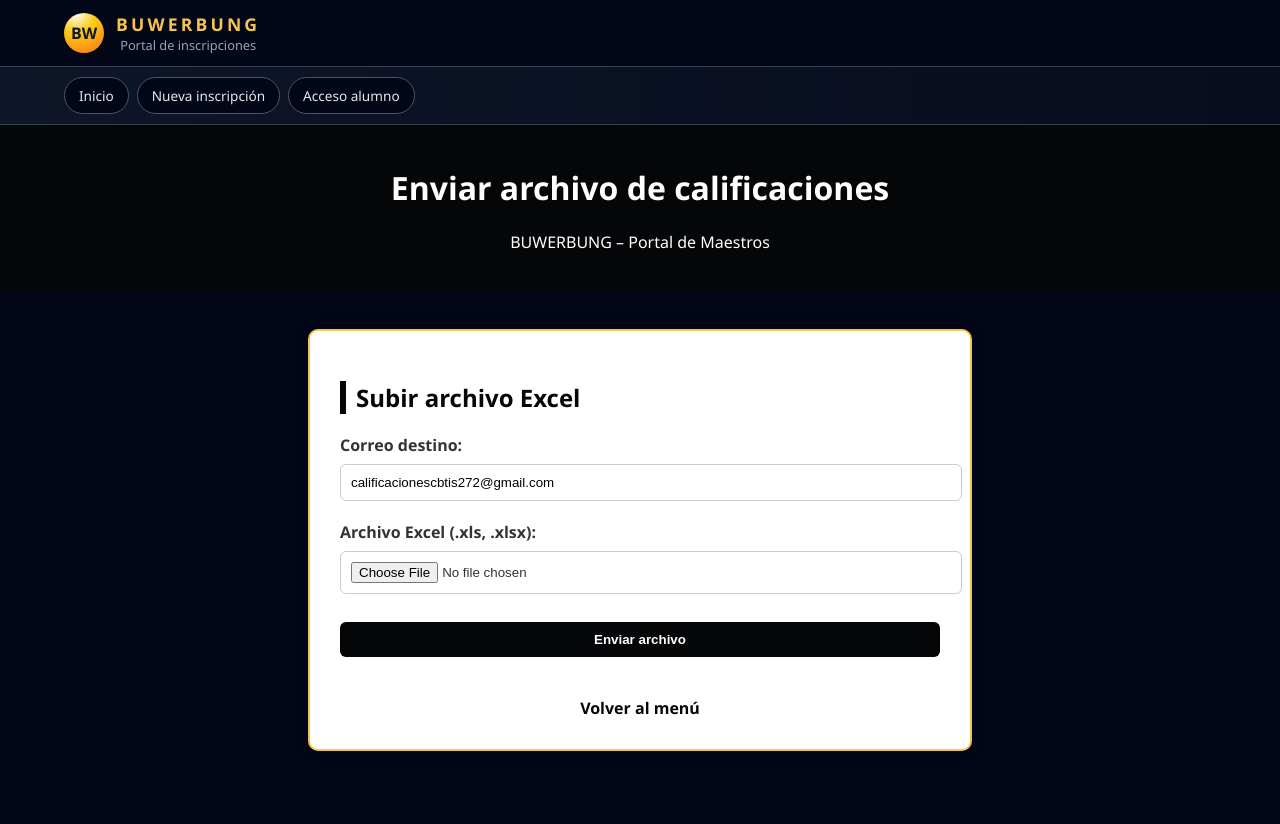
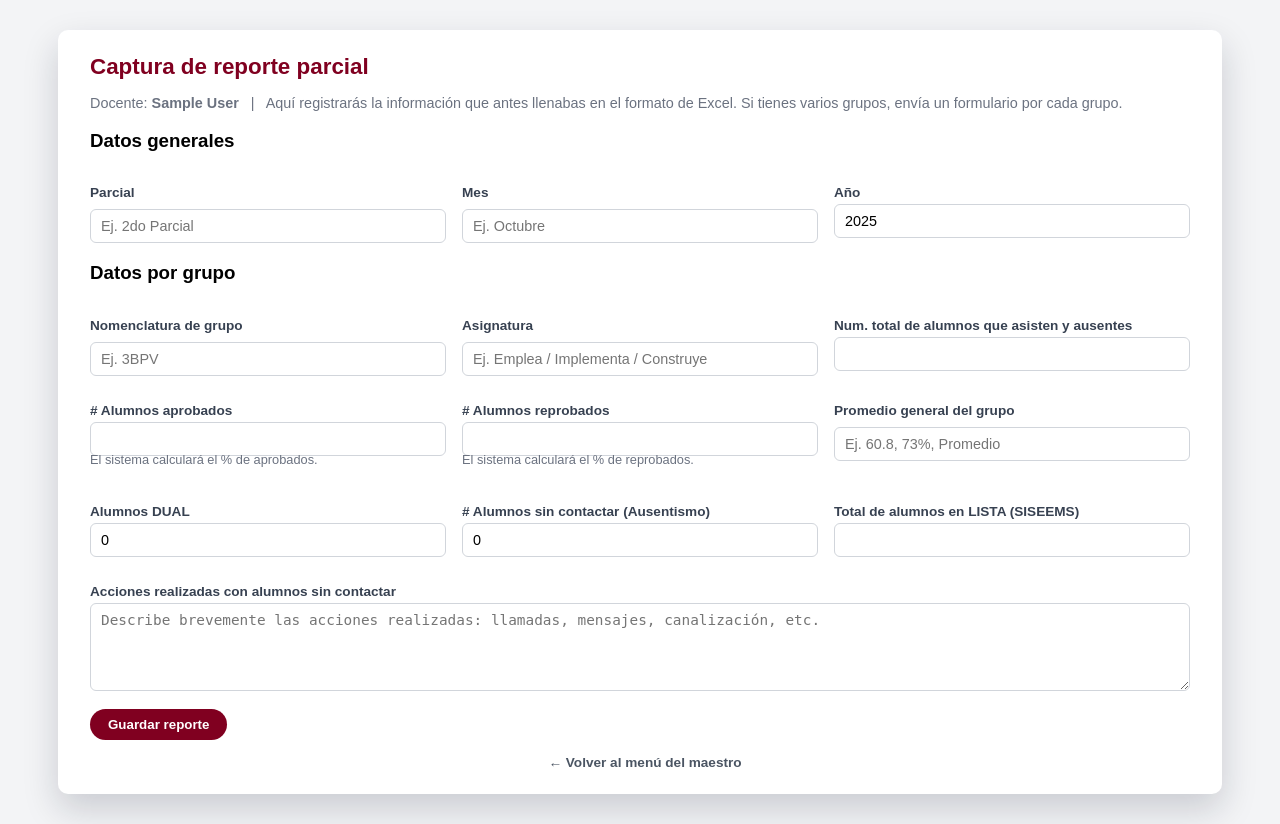
Before and after one commit to gerardotuz/prototipos, a Flask app: page /maestro/subir_excel in a window 1280 px wide. Before the commit the page ends 751 px from the top, so only its background shows below. Run offline with Flask 3, Linux system fonts and the light colour scheme; the visitor is signed in with stand-in values (Sample User, id 1).

Commit message:
Update subir_excel_maestro.html

```diff
--- a/templates/subir_excel_maestro.html
+++ b/templates/subir_excel_maestro.html
@@ -2,124 +2,179 @@
 <html lang="es">
 <head>
     <meta charset="UTF-8">
-  <title>Enviar Excel | Maestros BUWERBUNG</title>
-  <meta name="viewport" content="width=device-width, initial-scale=1">
+    <title>Captura de reporte parcial - BUWERBUNG</title>
+    <link rel="stylesheet" href="{{ url_for('static', filename='estilos.css') }}">
     <style>
-    :root {
-      --vino: #050608;
-      --crema: #020617;
-      --dorado: #f5c44b;
-      --gris: #111827;
-    }
-
         body {
             margin: 0;
-      font-family: 'Segoe UI', sans-serif;
-      background-color: var(--crema);
-      color: #333;
+            font-family: Arial, sans-serif;
+            background: #f3f4f6;
         }
-
-    header {
-      background-color: var(--vino);
-      color: white;
-      padding: 20px;
-      text-align: center;
+        .contenedor {
+            max-width: 1100px;
+            margin: 30px auto;
+            background: #ffffff;
+            border-radius: 10px;
+            box-shadow: 0 15px 35px rgba(15,23,42,0.18);
+            padding: 24px 32px;
         }
-
-    .contenedor {
-      max-width: 600px;
-      margin: 40px auto;
-      background-color: white;
-      border: 2px solid var(--dorado);
-      padding: 30px;
-      border-radius: 10px;
-      box-shadow: 0 0 15px rgba(0,0,0,0.1);
+        h1 {
+            margin-top: 0;
+            color: #800020;
+            font-size: 1.4rem;
         }
-
-    h2 {
-      border-left: 6px solid var(--vino);
-      padding-left: 10px;
-      color: var(--vino);
-      margin-bottom: 20px;
+        .subtitulo {
+            color: #6b7280;
+            font-size: 0.9rem;
         }
-
+        .fila {
+            display: flex;
+            flex-wrap: wrap;
+            gap: 16px;
+            margin-bottom: 12px;
+        }
+        .campo {
+            flex: 1 1 180px;
+            min-width: 180px;
+            display: flex;
+            flex-direction: column;
+        }
         label {
+            font-size: 0.85rem;
+            color: #374151;
+            margin-bottom: 4px;
+        }
+        input[type="text"],
+        input[type="number"],
+        select,
+        textarea {
+            padding: 8px 10px;
+            border-radius: 6px;
+            border: 1px solid #d1d5db;
+            font-size: 0.9rem;
+        }
+        textarea {
+            min-height: 70px;
+            resize: vertical;
+        }
+        .nota {
+            font-size: 0.8rem;
+            color: #6b7280;
+            margin-top: -4px;
+            margin-bottom: 10px;
+        }
+        .botones {
+            margin-top: 18px;
+        }
+        button {
+            padding: 8px 18px;
+            border-radius: 999px;
+            border: none;
+            background: #800020;
+            color: #ffffff;
             font-weight: bold;
-    }
-
-    input, button {
-      width: 100%;
-      padding: 10px;
-      margin-top: 8px;
-      margin-bottom: 20px;
-      border-radius: 6px;
-      border: 1px solid #ccc;
-    }
-
-    button {
-      background-color: var(--vino);
-      color: white;
-      font-weight: bold;
-      border: none;
             cursor: pointer;
         }
-
         button:hover {
-      background-color: #5f0000;
+            background: #5a0015;
         }
-
-    .volver {
-      text-align: center;
-      margin-top: 20px;
-    }
-
-    .volver a {
-      color: var(--vino);
+        a.volver {
+            margin-left: 10px;
+            font-size: 0.85rem;
             text-decoration: none;
-      font-weight: bold;
+            color: #4b5563;
         }
     </style>
 </head>
 <body>
-  <header style="background:#020617;border-bottom:1px solid #374151;padding:12px 5vw;">
-    <div style="display:flex;align-items:center;gap:12px;">
-      <div style="width:40px;height:40px;border-radius:999px;background:radial-gradient(circle at 30% 0%,#ffffff,#facc15 40%,#f97316 100%);display:flex;align-items:center;justify-content:center;font-weight:800;color:#111827;">BW</div>
-      <div>
-        <h1 style="margin:0;font-size:1.1rem;letter-spacing:0.18em;color:#f5c44b;text-transform:uppercase;">BUWERBUNG</h1>
-        <p style="margin:0;font-size:0.8rem;color:#9ca3af;">Portal de inscripciones</p>
+<div class="contenedor">
+    <h1>Captura de reporte parcial</h1>
+    <p class="subtitulo">
+        Docente: <strong>{{ maestro }}</strong> &nbsp; | &nbsp;
+        Aquí registrarás la información que antes llenabas en el formato de Excel.
+        Si tienes varios grupos, envía un formulario por cada grupo.
+    </p>
+
+    <form action="/maestro/enviar_excel" method="POST">
+        <!-- ENCABEZADO GENERAL -->
+        <h3>Datos generales</h3>
+        <div class="fila">
+            <div class="campo">
+                <label for="parcial">Parcial</label>
+                <input type="text" id="parcial" name="parcial" placeholder="Ej. 2do Parcial" required>
             </div>
+            <div class="campo">
+                <label for="mes">Mes</label>
+                <input type="text" id="mes" name="mes" placeholder="Ej. Octubre" required>
             </div>
-  </header>
-  <nav style="background:linear-gradient(90deg,rgba(15,23,42,0.9),rgba(15,23,42,0.4));border-bottom:1px solid #374151;padding:10px 5vw;display:flex;flex-wrap:wrap;gap:8px;">
-    <a href="/" style="padding:8px 14px;border-radius:999px;background:#020617;border:1px solid #4b5563;color:#e5e7eb;text-decoration:none;font-size:0.85rem;">Inicio</a>
-    <a href="/registro" style="padding:8px 14px;border-radius:999px;background:#020617;border:1px solid #4b5563;color:#e5e7eb;text-decoration:none;font-size:0.85rem;">Nueva inscripción</a>
-    <a href="/login" style="padding:8px 14px;border-radius:999px;background:#020617;border:1px solid #4b5563;color:#e5e7eb;text-decoration:none;font-size:0.85rem;">Acceso alumno</a>
-  </nav>
-
-
-<header>
-  <h1>Enviar archivo de calificaciones</h1>
-  <p>BUWERBUNG – Portal de Maestros</p>
-</header>
-
-<div class="contenedor">
-  <h2>Subir archivo Excel</h2>
-
-  <form action="/maestro/enviar_excel" method="POST" enctype="multipart/form-data">
-
-    <label>Correo destino:</label>
-    <input type="email" name="correo" value="calificacionescbtis272@gmail.com" required>
-
-    <label>Archivo Excel (.xls, .xlsx):</label>
-    <input type="file" name="excel" accept=".xls,.xlsx" required>
-
-    <button type="submit">Enviar archivo</button>
-  </form>
-
-  <div class="volver">
-    <a href="/maestro">Volver al menú</a>
+            <div class="campo">
+                <label for="anio">Año</label>
+                <input type="number" id="anio" name="anio" value="2025" required>
             </div>
         </div>
 
+        <!-- DATOS DEL GRUPO (equivalente a la fila del Excel) -->
+        <h3>Datos por grupo</h3>
+        <div class="fila">
+            <div class="campo">
+                <label for="grupo">Nomenclatura de grupo</label>
+                <input type="text" id="grupo" name="grupo" placeholder="Ej. 3BPV" required>
+            </div>
+            <div class="campo">
+                <label for="asignatura">Asignatura</label>
+                <input type="text" id="asignatura" name="asignatura" placeholder="Ej. Emplea / Implementa / Construye" required>
+            </div>
+            <div class="campo">
+                <label for="total_alumnos">Num. total de alumnos que asisten y ausentes</label>
+                <input type="number" id="total_alumnos" name="total_alumnos" min="0" required>
+            </div>
+        </div>
+
+        <div class="fila">
+            <div class="campo">
+                <label for="alumnos_aprobados"># Alumnos aprobados</label>
+                <input type="number" id="alumnos_aprobados" name="alumnos_aprobados" min="0" required>
+                <p class="nota">El sistema calculará el % de aprobados.</p>
+            </div>
+            <div class="campo">
+                <label for="alumnos_reprobados"># Alumnos reprobados</label>
+                <input type="number" id="alumnos_reprobados" name="alumnos_reprobados" min="0" required>
+                <p class="nota">El sistema calculará el % de reprobados.</p>
+            </div>
+            <div class="campo">
+                <label for="promedio_general">Promedio general del grupo</label>
+                <input type="text" id="promedio_general" name="promedio_general" placeholder="Ej. 60.8, 73%, Promedio" required>
+            </div>
+        </div>
+
+        <div class="fila">
+            <div class="campo">
+                <label for="alumnos_dual">Alumnos DUAL</label>
+                <input type="number" id="alumnos_dual" name="alumnos_dual" min="0" value="0" required>
+            </div>
+            <div class="campo">
+                <label for="alumnos_sin_contactar"># Alumnos sin contactar (Ausentismo)</label>
+                <input type="number" id="alumnos_sin_contactar" name="alumnos_sin_contactar" min="0" value="0" required>
+            </div>
+            <div class="campo">
+                <label for="total_en_lista">Total de alumnos en LISTA (SISEEMS)</label>
+                <input type="number" id="total_en_lista" name="total_en_lista" min="0" required>
+            </div>
+        </div>
+
+        <div class="fila">
+            <div class="campo" style="flex:1 1 100%;">
+                <label for="acciones_sin_contactar">Acciones realizadas con alumnos sin contactar</label>
+                <textarea id="acciones_sin_contactar" name="acciones_sin_contactar"
+                          placeholder="Describe brevemente las acciones realizadas: llamadas, mensajes, canalización, etc."></textarea>
+            </div>
+        </div>
+
+        <div class="botones">
+            <button type="submit">Guardar reporte</button>
+            <a href="/maestro" class="volver">← Volver al menú del maestro</a>
+        </div>
+    </form>
+</div>
 </body>
 </html>
```
Lines whose indentation alone changed are shown as unchanged.
